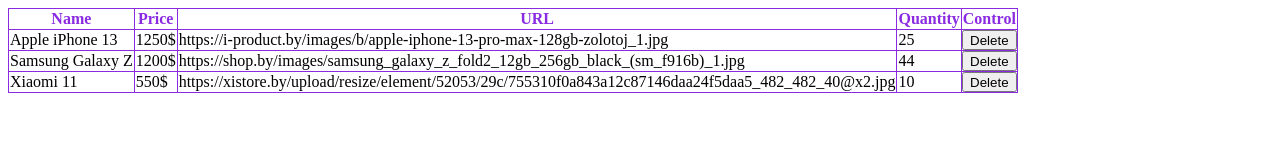
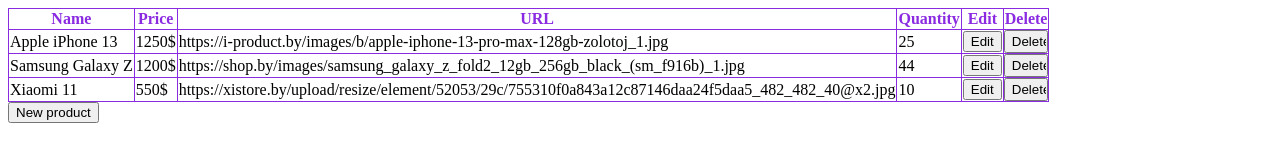
Before and after one commit to AlexandraHessen/FD3-Yakovleva, a React app in the folder ishop3/: page / in a window 1280 px wide. Built offline with nearby package versions, Linux system fonts and the light colour scheme.

Commit message:
show edit del

```diff
--- a/ishop3/components/ProductRow.js
+++ b/ishop3/components/ProductRow.js
@@ -10,42 +10,73 @@
         code: PropTypes.number.isRequired,
         selectedProductCode: PropTypes.number,
         cbSelected: PropTypes.func,
+        cbShowCard: PropTypes.func,
+        cbEdit: PropTypes.func,
         cbDelete: PropTypes.func,
     }
 
-    rowSelected =(EO)=>{
-        this.props.cbSelected(this.props.code);
+    // cbSelected =(EO)=>{
+    //     this.props.cbSelected(this.props.code);
+    // }
+
+    cbShowCard=(EO)=>{
+        // this.props.cbSelected(this.props.code);
+        this.props.cbShowCard(this.props.code);
+        console.log("dspjd")
     }
 
-    rowDelete=(EO)=>{
+    cbEdit=(EO)=>{
+        EO.stopPropagation();
+        this.props.cbEdit(this.props.code)
+
+    }
+
+    cbDelete=(EO)=>{
+        EO.stopPropagation();
         confirm('Вы действительно хотите удалить товар?')
         ?this.props.cbDelete(this.props.code)
         :null
     }
 
     render(){
-        return <tr className={(this.props.selectedProductCode!==this.props.code)?'ProductRow':'ProductRow ProductRowSelect'} onClick={this.rowSelected}>
+        return <tr className={(this.props.selectedProductCode!==this.props.code)?'ProductRow':'ProductRow ProductRowSelect'} onClick={this.cbShowCard}>
             <td className='InfoGoods'>{this.props.row.name}</td>
             <td className='InfoGoods'>{this.props.row.price}</td>
             <td className='InfoGoods'>{this.props.row.url}</td>
             <td className='InfoGoods'>{this.props.row.quant}</td>
             <td className='InfoGoods'>
-                <input type='button' value='Delete' className='DelButton' onClick={this.rowDelete}/>
+                <input type='button' value='Edit' className='EditButton' onClick={this.cbEdit}/>
+            </td>
+            <td className='InfoGoods'>
+                <input type='button' value='Delete' className='DelButton' onClick={this.cbDelete}/>
             </td>
         </tr>
-        // return DOM.tr({className: ((this.props.selectedProductCode!==this.props.code)?'ProductRow':'ProductRow ProductRowSelect'), onClick: this.rowSelected,},
-        // // если строка выделена меняем class с белым фоном на class с цветным
-        // DOM.td({className: 'InfoGoods'}, this.props.row.name),
-        // DOM.td({className: 'InfoGoods'}, this.props.row.price),
-        // DOM.td({className: 'InfoGoods'}, DOM.img ({src: this.props.row.url, className: 'ImgGoods'})),
-        // DOM.td({className: 'InfoGoods'}, this.props.row.quant),
-        // DOM.td({className: 'InfoGoods'},
-        //     DOM.input({type: 'button', value: 'Delete', className: 'DelButton', onClick: this.rowDelete}))
-        // )
     }
 }
 
 export default ProductRow
+
+
+
+
+
+
+
+
+
+
+
+
+
+
+
+
+
+
+
+
+
+
 
 // var ProductRow=React.createClass({
 //     displayName: 'ProductRow',
--- a/ishop3/components/ProductsGrid.js
+++ b/ishop3/components/ProductsGrid.js
@@ -1,40 +1,80 @@
 import React from "react";
 import PropTypes from 'prop-types';
-import DOM from 'react-dom-factories';
+
 
 import "./ProductsGrid.css";
 
 import ProductRow from "./ProductRow";
+import ProductEdit from "./ProductEdit";
+import ProductCard from "./ProductCard";
+
 
 class ProductsGrid extends React.Component{
     static propTypes={
-        goods: PropTypes.array.isRequired
+        goods: PropTypes.array.isRequired,
     }
 
     state ={
         goods: this.props.goods.slice(),
         selectedProductCode: null,
+        cardMode: 0,  // 0 - ничего не выводим, 1 - создание товара, 2 - редактирование товара, 3 - просмотр карточки товара
+        isEdit: false,
+        isDelete: false,
+        isValid: true
     }
 
-    rowSelected =(code) =>{
-        this.setState({selectedProductCode: code})
+    // cbSelected =(code) =>{
+    //     this.setState({selectedProductCode: code})
+    // }
+
+    cbShowCard =(code)=>{
+        this.setState({cardMode: 3, selectedProductCode: code, isEdit: false})
+        // (this.state.isEdit==false&&this.state.isDelete==false)
+        // ?this.setState({cardMode: 3, selectedProductCode: code, isEdit: false})
+        // :null
     }
 
-    rowDelete=(code)=>{
+    cbEdit=(code)=>{
+        this.setState({
+            cardMode: 2,
+            selectedProductCode: code,
+            isEdit: true
+        })
+
+        console.log(this.state.cardMode)
+        // this.setState()
+    }
+
+    cbSave=()=>{
+
+    }
+
+    cbDelete=(code)=>{
         let result=this.state.goods;
         result=result.filter(s=>(s.code!==code));
-        this.setState({goods: result})
+        this.setState({
+            cardMode: 0,
+            goods: result,
+            isDelete: true
+        })
     }
 
     render(){
         var goodsCode=this.state.goods.map( v=>
             <ProductRow key={v.code} row={v} code={v.code}
             selectedProductCode={this.state.selectedProductCode}
-            cbSelected={this.rowSelected}
-            cbDelete={this.rowDelete}
+            // cbSelected={this.cbSelected}
+            cbShowCard={this.cbShowCard}
+            cbEdit={this.cbEdit}
+            cbDelete={this.cbDelete}
+
             />
         );
+
+        let selectedProductRow=this.state.goods.find((v, i)=>v.code==this.state.selectedProductCode)
+
         return (
+        <div>
             <table className='ProductsGrid'>
                 <tbody>
                     <tr>
@@ -42,94 +82,36 @@
                         <th className='Header'>Price</th>
                         <th className='Header'>URL</th>
                         <th className='Header'>Quantity</th>
-                        <th className='Header'>Control</th>
+                        <th className='Header'>Edit</th>
+                        <th className='Header'>Delete</th>
                     </tr>
                     {goodsCode}
                 </tbody>
             </table>
+            <input type='button' value='New product' />
+            {
+                (this.state.cardMode=="1") &&
+                <ProductAdd key={this.state.selectedProductCode} row={selectedProductRow}
+                />
+            }
 
+            {
+                (this.state.cardMode=="2"&&this.state.isEdit==true) &&
+                <ProductEdit key={this.state.selectedProductCode} row={selectedProductRow}
+                // cbSave={this.cbSave}
+                />
 
+            }
+
+            {
+                (this.state.cardMode=="3")&&
+                <ProductCard row={selectedProductRow}
+                // key={this.state.selectedProductCode}
+                />
+            }
+            </div>
         )
-
-        // DOM.table({className: 'ProductsGrid'},
-        //     DOM.tbody(null,
-        //         DOM.tr(null,
-        //         DOM.th({className: 'Header'}, 'Name'),
-        //         DOM.th({className: 'Header'}, 'Price'),
-        //         DOM.th({className: 'Header'}, 'URL'),
-        //         DOM.th({className: 'Header'}, 'Quantity'),
-        //         DOM.th({className: 'Header'}, 'Control')),
-        //         goodsCode),
-        //     );
     }
 };
 
 export default ProductsGrid;
-
-// var ProductsGrid =React.createClass({
-//     displayName: 'ProductsGrid',
-
-//     propTypes: {
-//         goods: React.PropTypes.array.isRequired
-//     },
-
-//     getInitialState: function(){
-//         return {
-//             goods: this.props.goods.slice(),
-//             selectedProductCode: null,
-//         }
-//     },
-
-//     rowSelected: function(code){
-//         this.setState({selectedProductCode: code})
-//     },
-
-//     rowDelete: function(code){
-//         let result=this.state.goods;
-//         result=result.filter(s=>(s.code!==code));
-//         this.setState({goods: result})
-//     },
-
-//     render: function (){
-//         var goodsCode=this.state.goods.map( v=>
-//             React.createElement(ProductRow, {key:v.code,
-//                 row: v,
-//                 code: v.code,
-//                 selectedProductCode: this.state.selectedProductCode,
-//                 cbSelected: this.rowSelected,
-//                 cbDelete: this.rowDelete} )
-//         );
-//         return DOM.table({className: 'ProductsGrid'},
-//             DOM.tbody(null,
-//                 DOM.tr(null,
-//                 DOM.th({className: 'Header'}, 'Name'),
-//                 DOM.th({className: 'Header'}, 'Price'),
-//                 DOM.th({className: 'Header'}, 'URL'),
-//                 DOM.th({className: 'Header'}, 'Quantity'),
-//                 DOM.th({className: 'Header'}, 'Control')),
-//                 goodsCode),
-//             );
-//     },
-// });
-
-
-
-
-
-// Описание нового компонента с именем ИмяКомпонента:
-
-// var ИмяКомпонента = React.createClass({
-//   displayName: "отображаемое имя компонента",
-//   render: function () {
-//     return React.createElement(...);
-//   },
-// })
-
-    // react все делит на стандартные теги и наши компоненты
-    // все стандартные теги с маленькой буквы наши компоненты всегда с Большой
-
-        // render возвращает всегда только 1 тег, если нужно больше оборачиваем все в div
-
-        // DOM.div({className: 'Goods'}, goodsCode),
-        //первый всегда атрибуты
-        // все остальные параменты это содержимое ( второй и тд)
--- a/ishop3/package.json
+++ b/ishop3/package.json
@@ -4,9 +4,8 @@
   "description": "",
   "main": "ProductRow.js",
   "scripts": {
-    "start": ".\\node_modules\\.bin\\lite-server",
     "build": ".\\node_modules\\.bin\\webpack",
-    "livebuild": ".\\node_modules\\.bin\\webpack-dev-server --progress --colors"
+    "start": ".\\node_modules\\.bin\\webpack-dev-server --progress --colors"
   },
   "author": "alexandra",
   "license": "ISC",
```
Also changed, not shown: ishop3/App.js (+13 -0 lines), ishop3/components/ProductRow.css (+9 -0 lines).
